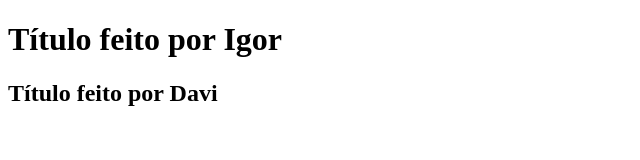
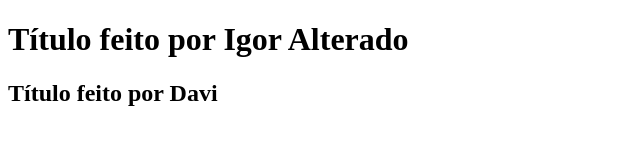
Before and after one commit to igharrison/AULA-GIT-ESSENCIAL, a plain HTML site: page index.html in a window 1280 px wide. Shown: the whole page, without its empty margins (0-640 px from the left). Drawn offline with Linux system fonts and the light colour scheme.

Commit message:
Título 01 alterado por Igor

```diff
--- a/index.html
+++ b/index.html
@@ -7,7 +7,7 @@
 </head>
 <body>
 
-    <h1>Título feito por Igor</h1>
+    <h1>Título feito por Igor Alterado</h1>
     <h2>Título feito por Davi</h2>
 
 
```
